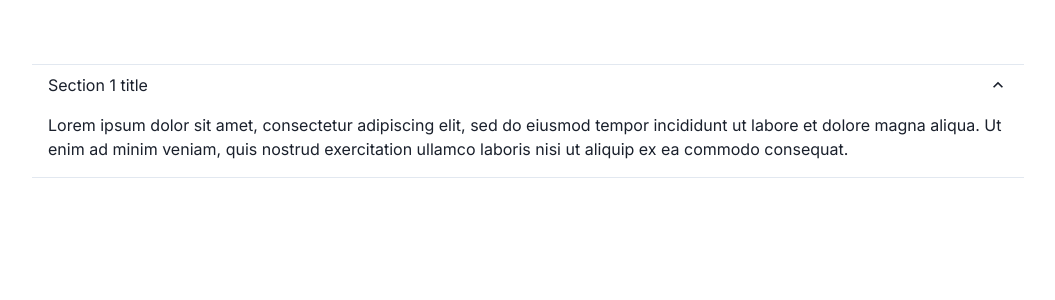
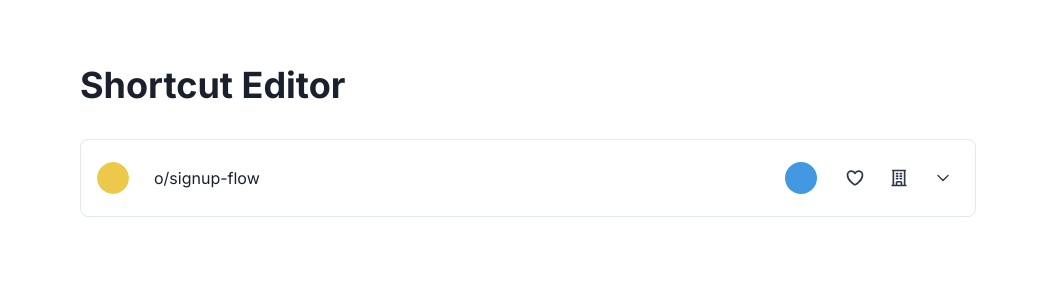
Before and after one commit to dexterthemsb/_medusa_, a React (Create React App) app: page / in a window 1280 px wide. Shown: the top 300 px of the page, without its empty margins (112-1167 px from the left). Built offline with nearby package versions, Linux system fonts and the light colour scheme.

Commit message:
Feat: accordion header

```diff
--- a/src/App.tsx
+++ b/src/App.tsx
@@ -1,39 +1,48 @@
 import {
   Accordion,
-  AccordionButton,
-  AccordionIcon,
   AccordionItem,
   AccordionPanel,
+  Container,
+  ChakraProvider,
   Box,
-  Container,
-  ChakraProvider
+  Heading
 } from "@chakra-ui/react";
+import { AccordionHeader } from "./components/AccordionHeader";
 import theme from "./config/theme";
 
 function App() {
   return (
     <ChakraProvider theme={theme}>
-      <Container
-        minHeight="100vh"
-        minWidth="container.sm"
-        maxWidth="container.lg"
-      >
-        <Accordion py="16" defaultIndex={[0]} allowMultiple>
-          <AccordionItem>
-            <h2>
-              <AccordionButton>
-                <Box flex="1" textAlign="left">
-                  Section 1 title
-                </Box>
-                <AccordionIcon />
-              </AccordionButton>
-            </h2>
-            <AccordionPanel pb={4}>
-              Lorem ipsum dolor sit amet, consectetur adipiscing elit, sed do
-              eiusmod tempor incididunt ut labore et dolore magna aliqua. Ut
-              enim ad minim veniam, quis nostrud exercitation ullamco laboris
-              nisi ut aliquip ex ea commodo consequat.
-            </AccordionPanel>
+      <Container minHeight="100vh" px={[4, 8, 16]} maxWidth="container.lg">
+        <Heading pt="16" pb="8">
+          Shortcut Editor
+        </Heading>
+
+        <Accordion allowMultiple>
+          <AccordionItem
+            borderWidth="none"
+            borderStyle="none"
+            borderColor="none"
+          >
+            {({ isExpanded }) => (
+              <Box
+                rounded="lg"
+                overflow="hidden"
+                borderWidth={isExpanded ? "medium" : "thin"}
+                borderStyle="solid"
+                borderColor={isExpanded ? "purple.500" : "gray.200"}
+                boxShadow={isExpanded ? "md" : "none"}
+              >
+                <AccordionHeader isExpanded={isExpanded} />
+
+                <AccordionPanel pb={4}>
+                  Lorem ipsum dolor sit amet, consectetur adipiscing elit, sed
+                  do eiusmod tempor incididunt ut labore et dolore magna aliqua.
+                  Ut enim ad minim veniam, quis nostrud exercitation ullamco
+                  laboris nisi ut aliquip ex ea commodo consequat.
+                </AccordionPanel>
+              </Box>
+            )}
           </AccordionItem>
         </Accordion>
       </Container>
--- /dev/null
+++ b/src/components/AccordionHeader.tsx
@@ -0,0 +1,123 @@
+import { AccordionButton, Box, Input } from "@chakra-ui/react";
+import { HeartIcon as HeartIconSolid } from "@heroicons/react/24/solid";
+import {
+  ArrowTopRightOnSquareIcon as ArrowTopRightOnSquareIconOutline,
+  BuildingOfficeIcon as BuildingOfficeIconOutline,
+  ChevronDownIcon as ChevronDownIconOutline,
+  ChevronUpIcon as ChevronUpIconOutline,
+  HeartIcon as HeartIconOutline,
+  ShareIcon as ShareIconOutline,
+  Square2StackIcon as Square2StackIconOutline,
+  TrashIcon as TrashIconOutline
+} from "@heroicons/react/24/outline";
+import { FC, MouseEvent, useState } from "react";
+import { SVG16, SVG20 } from "../constants/misc";
+import IconButton from "./IconButton";
+
+interface AccordianHeaderProps {
+  isExpanded: boolean;
+}
+
+export const AccordionHeader: FC<AccordianHeaderProps> = ({ isExpanded }) => {
+  const [liked, setLiked] = useState<boolean>(false);
+
+  const handleInputOnClick = (
+    e: MouseEvent<HTMLInputElement, globalThis.MouseEvent>
+  ) => {
+    if (isExpanded) e.stopPropagation();
+  };
+
+  const handleInputOnMouseDown = (
+    e: MouseEvent<HTMLInputElement, globalThis.MouseEvent>
+  ) => {
+    if (!isExpanded) e.preventDefault();
+  };
+
+  return (
+    <AccordionButton
+      py="4"
+      justifyContent="space-between"
+      _hover={{ backgroundColor: isExpanded ? "gray.100" : "gray.100" }}
+    >
+      <Box
+        rounded="full"
+        bgColor="yellow.400"
+        w="8"
+        h="8"
+        outline="thick solid white"
+      ></Box>
+
+      <Box
+        flex="1"
+        display={["none", "none", "flex"]}
+        flexDir="row"
+        alignItems="center"
+      >
+        <Box ml="4" flex="1" textAlign="left">
+          <Input
+            readOnly={!isExpanded}
+            variant={isExpanded ? "outline" : "unstyled"}
+            focusBorderColor="purple.500"
+            h="max-content"
+            py="1"
+            px="2"
+            bg={isExpanded ? "white" : "transparent"}
+            borderWidth="thin"
+            borderStyle="solid"
+            borderColor={isExpanded ? "gray.200" : "transparent"}
+            cursor={isExpanded ? "text" : "pointer"}
+            defaultValue="o/signup-flow"
+            onClick={handleInputOnClick}
+            onMouseDown={handleInputOnMouseDown}
+          />
+        </Box>
+
+        <Box ml="4" rounded="full" bgColor="blue.400" w="8" h="8"></Box>
+
+        <Box ml="4" display="flex" flexDir="row" alignItems="center">
+          <IconButton stopPropagation onClick={e => setLiked(!liked)}>
+            {liked ? (
+              <HeartIconSolid {...SVG20} />
+            ) : (
+              <HeartIconOutline {...SVG20} />
+            )}
+          </IconButton>
+          <IconButton stopPropagation>
+            <BuildingOfficeIconOutline {...SVG20} />
+          </IconButton>
+
+          {!!isExpanded && (
+            <>
+              <IconButton stopPropagation>
+                <ArrowTopRightOnSquareIconOutline {...SVG20} />
+              </IconButton>
+              <IconButton stopPropagation>
+                <Square2StackIconOutline {...SVG20} />
+              </IconButton>
+              <IconButton stopPropagation>
+                <ShareIconOutline {...SVG20} />
+              </IconButton>
+              <IconButton stopPropagation>
+                <TrashIconOutline {...SVG20} />
+              </IconButton>
+            </>
+          )}
+        </Box>
+      </Box>
+
+      <IconButton
+        ml="1.5"
+        p="2"
+        rounded="lg"
+        bgColor="white"
+        _hover={{ backgroundColor: "white" }}
+      >
+        {isExpanded ? (
+          <ChevronUpIconOutline {...SVG16} />
+        ) : (
+          <ChevronDownIconOutline {...SVG16} />
+        )}
+      </IconButton>
+    </AccordionButton>
+  );
+};
--- /dev/null
+++ b/src/components/IconButton.tsx
@@ -0,0 +1,39 @@
+import { Button, ButtonProps } from "@chakra-ui/react";
+import { FC, MouseEvent } from "react";
+
+interface IconButtonProps extends ButtonProps {
+  stopPropagation?: boolean;
+}
+
+const IconButton: FC<IconButtonProps> = ({
+  stopPropagation = false,
+  onClick,
+  children,
+  ...rest
+}) => {
+  const handleOnClick = (
+    e: MouseEvent<HTMLButtonElement, globalThis.MouseEvent>
+  ) => {
+    if (stopPropagation) e.stopPropagation();
+    if (!!onClick) onClick(e);
+  };
+
+  return (
+    <Button
+      variant="unstyled"
+      rounded="full"
+      p="3"
+      minW="fit-content"
+      minH="max-content"
+      w="fit-content"
+      h="max-content"
+      color="gray.700"
+      onClick={handleOnClick}
+      {...rest}
+    >
+      {children}
+    </Button>
+  );
+};
+
+export default IconButton;
--- /dev/null
+++ b/src/constants/misc.ts
@@ -0,0 +1,13 @@
+import { ComponentProps } from "react";
+
+export const SVG16: ComponentProps<"svg"> = {
+  width: 16,
+  height: 16,
+  strokeWidth: 2
+};
+
+export const SVG20: ComponentProps<"svg"> = {
+  width: 20,
+  height: 20,
+  strokeWidth: 2
+};
```
